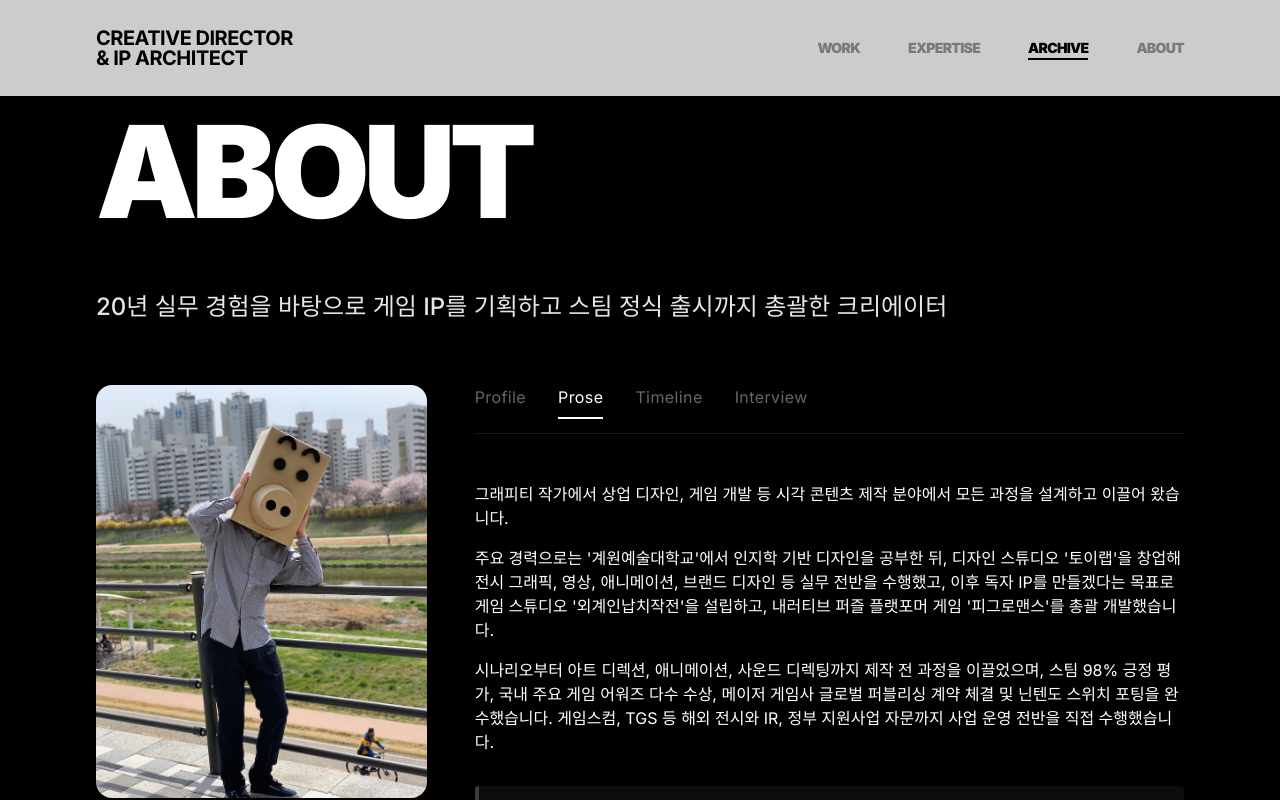
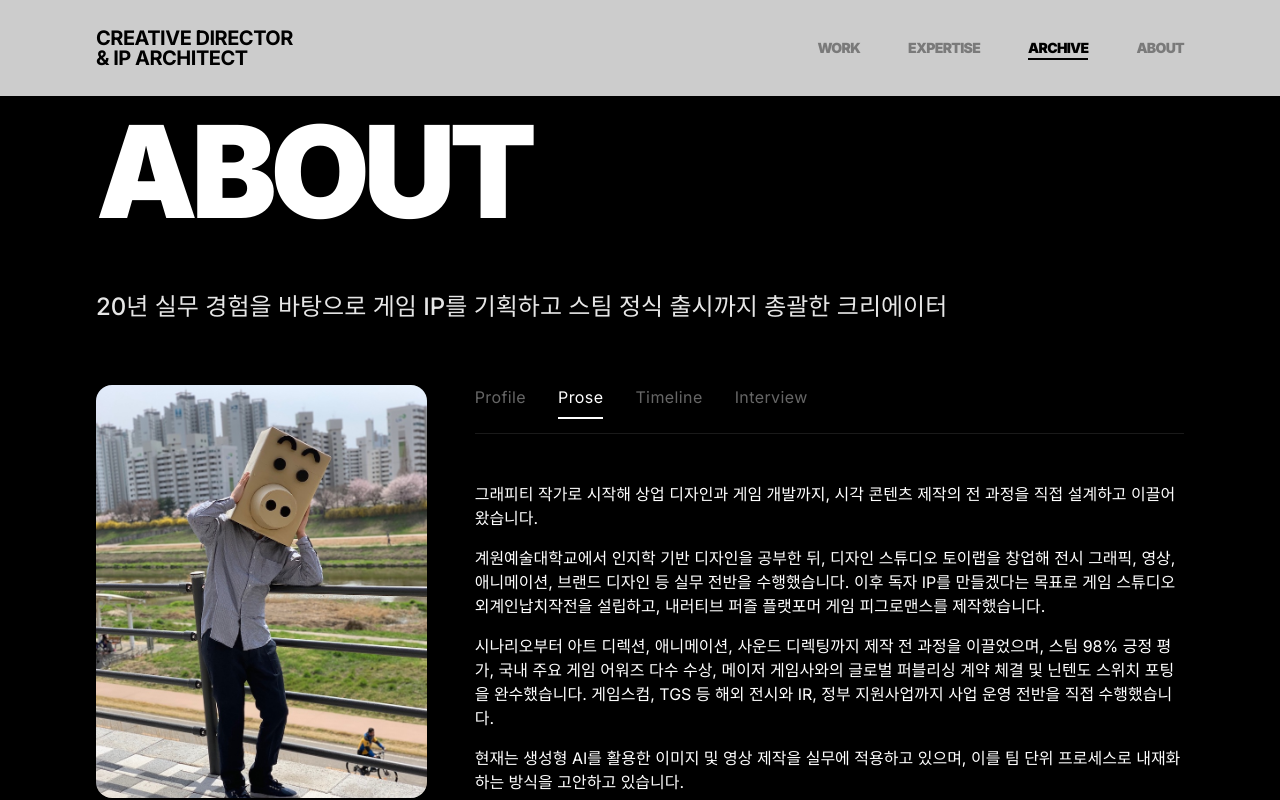
Before and after one commit to Cuttingman/portfolio, a Next.js app: page / in a window 1280 px wide. Both pictures are taken after a click on the button "Prose". Shown: the part 3544-4344 px from the top of the page. Built offline with nearby package versions, Linux system fonts and the light colour scheme.

Commit message:
Prose 글 수정2

```diff
--- a/src/components/sections/About.tsx
+++ b/src/components/sections/About.tsx
@@ -224,13 +224,16 @@ export function AboutSection() {
                     transition={{ duration: 0.3 }}
                   >
                     <p className="mb-4 text-white">
-                      그래피티 작가에서 상업 디자인, 게임 개발 등 시각 콘텐츠 제작 분야에서 모든 과정을 설계하고 이끌어 왔습니다.
+                      그래피티 작가로 시작해 상업 디자인과 게임 개발까지, 시각 콘텐츠 제작의 전 과정을 직접 설계하고 이끌어 왔습니다.
                     </p>
                     <p className="mb-4 text-white">
-                      주요 경력으로는 '계원예술대학교'에서 인지학 기반 디자인을 공부한 뒤, 디자인 스튜디오 '토이랩'을 창업해 전시 그래픽, 영상, 애니메이션, 브랜드 디자인 등 실무 전반을 수행했고, 이후 독자 IP를 만들겠다는 목표로 게임 스튜디오 '외계인납치작전'을 설립하고, 내러티브 퍼즐 플랫포머 게임 '피그로맨스'를 총괄 개발했습니다.
+                      계원예술대학교에서 인지학 기반 디자인을 공부한 뒤, 디자인 스튜디오 토이랩을 창업해 전시 그래픽, 영상, 애니메이션, 브랜드 디자인 등 실무 전반을 수행했습니다. 이후 독자 IP를 만들겠다는 목표로 게임 스튜디오 외계인납치작전을 설립하고, 내러티브 퍼즐 플랫포머 게임 피그로맨스를 제작했습니다.
                     </p>
                     <p className="mb-4 text-white">
-                      시나리오부터 아트 디렉션, 애니메이션, 사운드 디렉팅까지 제작 전 과정을 이끌었으며, 스팀 98% 긍정 평가, 국내 주요 게임 어워즈 다수 수상, 메이저 게임사 글로벌 퍼블리싱 계약 체결 및 닌텐도 스위치 포팅을 완수했습니다. 게임스컴, TGS 등 해외 전시와 IR, 정부 지원사업 자문까지 사업 운영 전반을 직접 수행했습니다.
+                      시나리오부터 아트 디렉션, 애니메이션, 사운드 디렉팅까지 제작 전 과정을 이끌었으며, 스팀 98% 긍정 평가, 국내 주요 게임 어워즈 다수 수상, 메이저 게임사와의 글로벌 퍼블리싱 계약 체결 및 닌텐도 스위치 포팅을 완수했습니다. 게임스컴, TGS 등 해외 전시와 IR, 정부 지원사업까지 사업 운영 전반을 직접 수행했습니다.
+                    </p>
+                    <p className="mb-4 text-white">
+                      현재는 생성형 AI를 활용한 이미지 및 영상 제작을 실무에 적용하고 있으며, 이를 팀 단위 프로세스로 내재화하는 방식을 고안하고 있습니다.
                     </p>
 
                     <div className="bg-white/5 p-6 rounded-sm mt-8 border-l-4 border-white/20">
```
